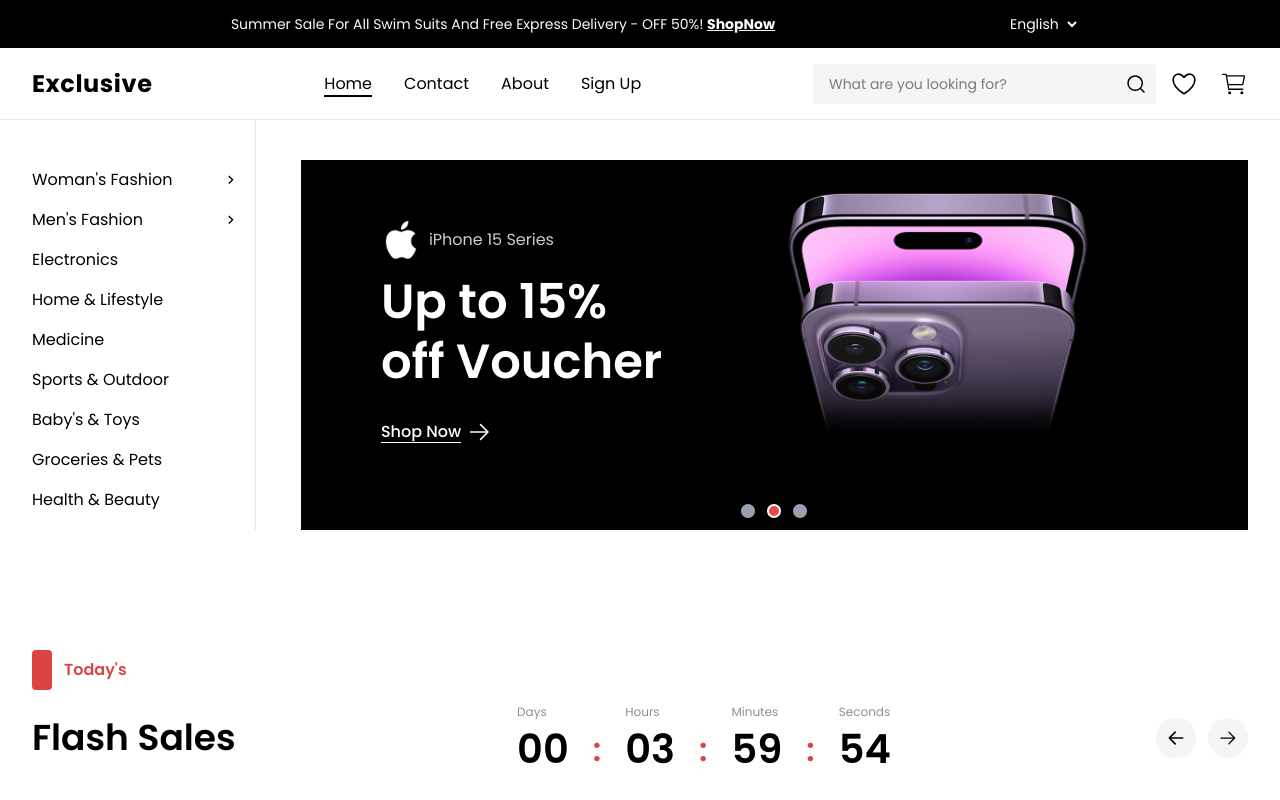
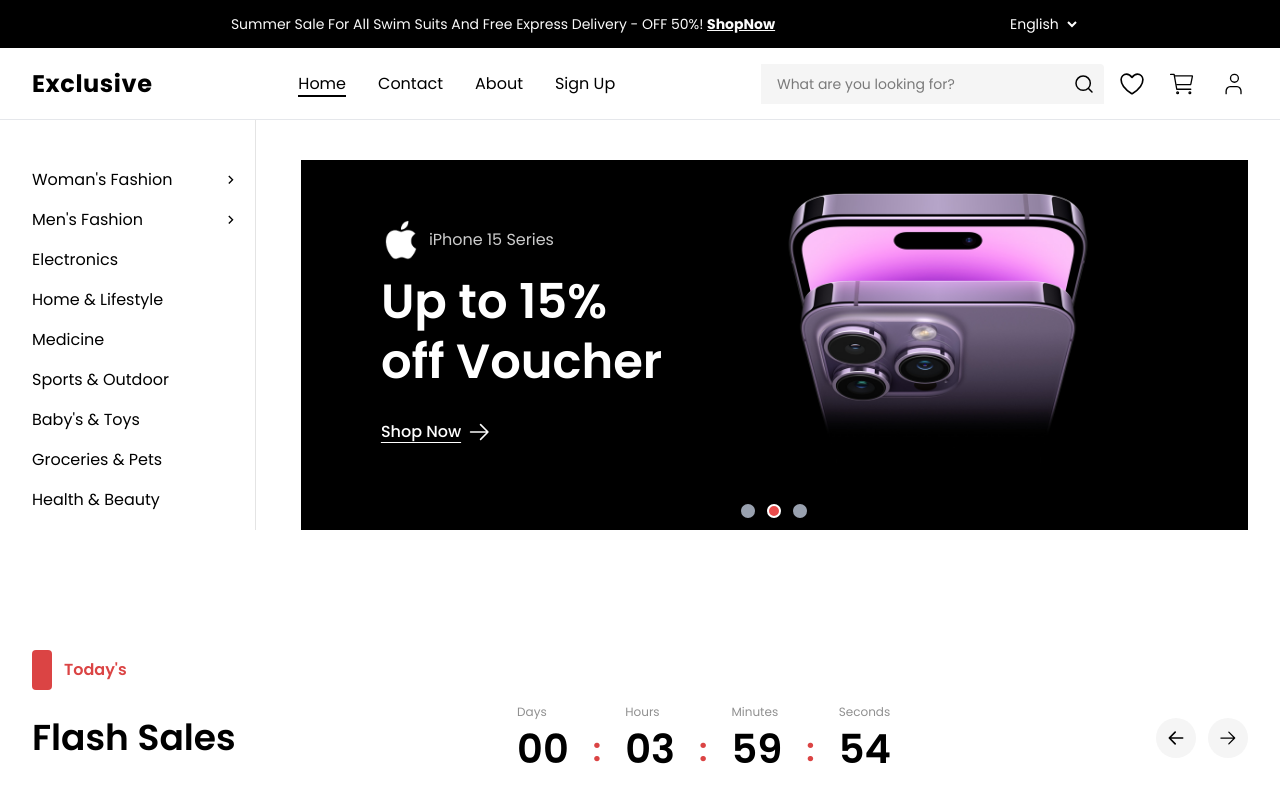
Before and after one commit to diyornv/react-narmativ, a React app: page / in a window 1280 px wide. Shown: the top 800 px of the page. Built offline with nearby package versions, Linux system fonts and the light colour scheme; the HTML template or start-up script is replaced by a standard one.

Commit message:
3.19 and 3.20 done

```diff
--- a/package.json
+++ b/package.json
@@ -13,6 +13,7 @@
     "@tailwindcss/vite": "^4.1.11",
     "react": "^19.1.0",
     "react-dom": "^19.1.0",
+    "react-icons": "^5.5.0",
     "react-router-dom": "^6.30.1",
     "tailwindcss": "^4.1.11"
   },
--- a/src/components/Navbar.jsx
+++ b/src/components/Navbar.jsx
@@ -2,6 +2,7 @@
 import heartIcon from "../assets/svg/heart.svg";
 import cartIcon from "../assets/svg/cart.svg";
 import searchIcon from "../assets/svg/search.svg";
+import userIcon from "../assets/svg/user.svg";
 
 const Navbar = () => {
   return (
@@ -61,6 +62,7 @@
             className="w-6 h-6 cursor-pointer"
           />
           <img src={cartIcon} alt="cart" className="w-7 h-7 cursor-pointer" />
+          <img src={userIcon} alt="user" className="w-7 h-7 cursor-pointer" />
         </div>
       </div>
     </nav>
```
Also changed, not shown: src/assets/svg/user.svg (added), 1 other file (tests, documents, lock files or other folders).
